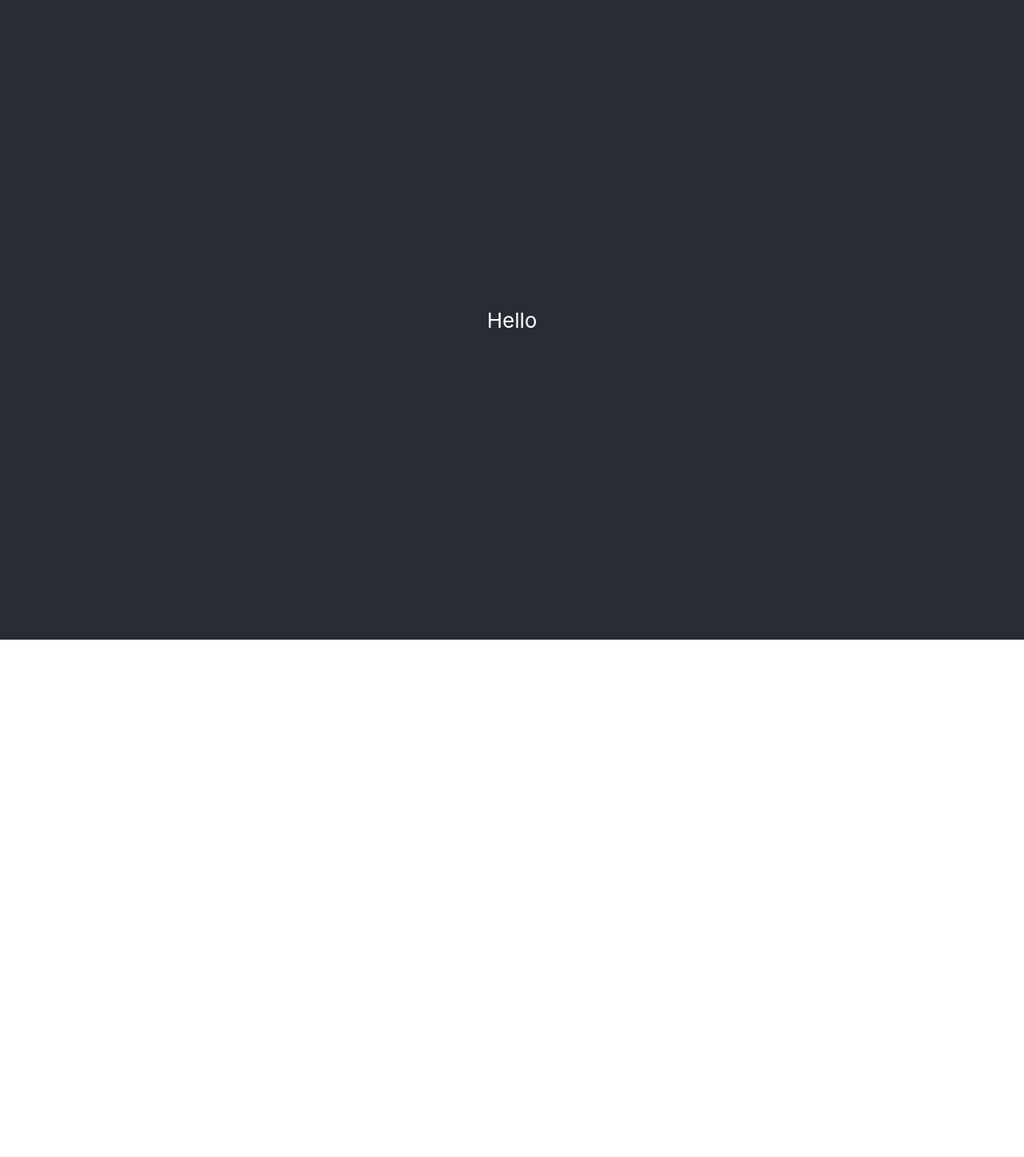
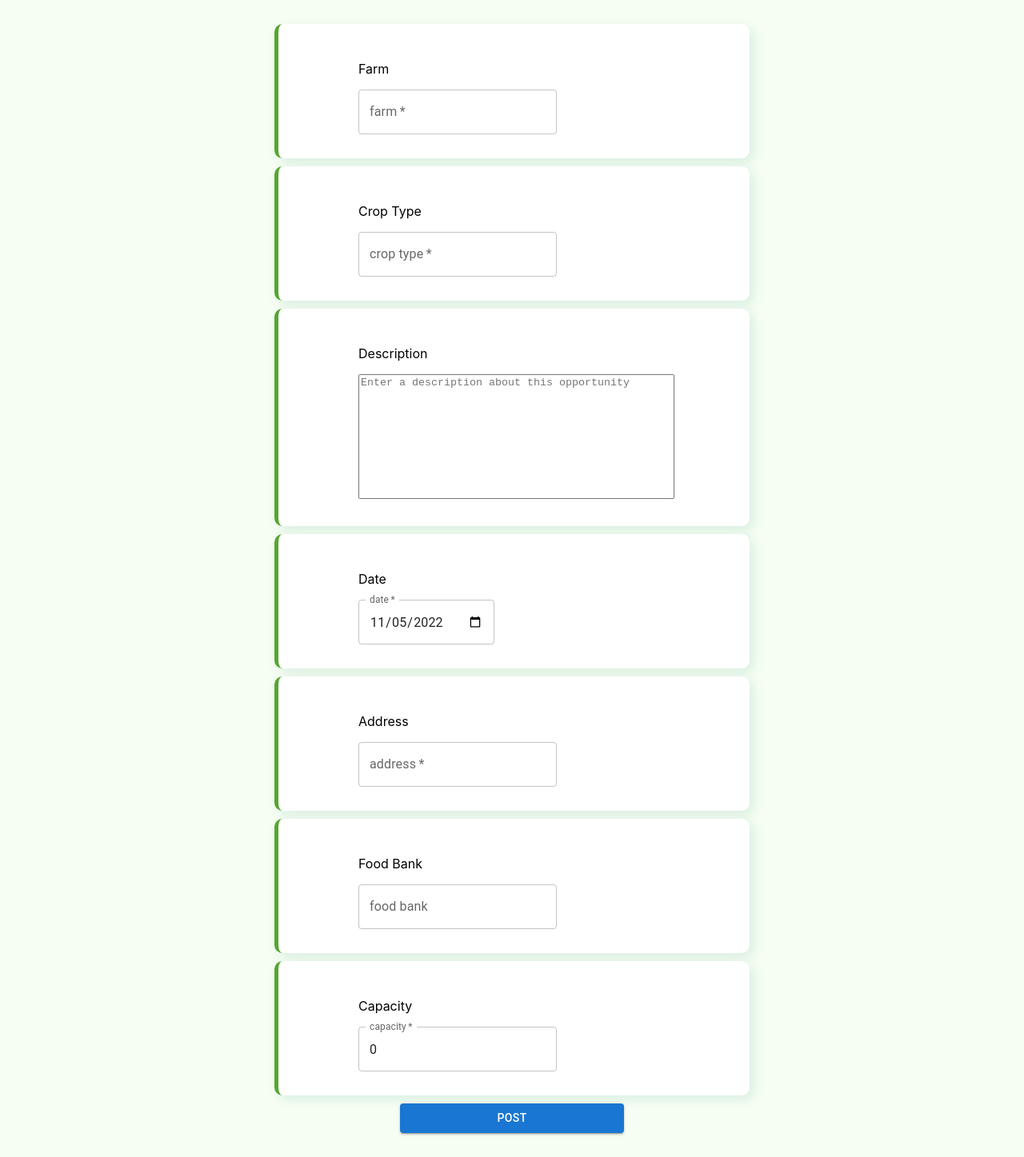
Before and after one commit to 1anakin20/earth-day, a React (Create React App) app in the folder frontend/: page /new_post in a window 1280 px wide. Before the commit this address led to /. Shown: the whole page at 80% size. Before the commit the page ends 800 px from the top, so only its background shows below. Built offline with nearby package versions, Linux system fonts and the light colour scheme.

Commit message:
Create a new post form

```diff
--- a/frontend/package.json
+++ b/frontend/package.json
@@ -3,6 +3,8 @@
   "version": "0.1.0",
   "private": true,
   "dependencies": {
+    "@emotion/styled": "^11.10.5",
+    "@mui/material": "^5.10.12",
     "@testing-library/jest-dom": "^5.16.5",
     "@testing-library/react": "^13.4.0",
     "@testing-library/user-event": "^13.5.0",
--- /dev/null
+++ b/frontend/src/components/new-post/NewPost.css
@@ -0,0 +1,28 @@
+html {
+    background-color: rgba(229, 253, 220, 0.34);
+}
+
+#description {
+    width: 100%;
+    resize: none;
+}
+
+.form__grid {
+    gap: 10px;
+    border-radius: 10px;
+    padding: 30px 100px;
+}
+
+.fieldset {
+    border-radius: 10px;
+    background-color: white;
+    padding: 30px 100px;
+    box-shadow: 5px 5px 15px rgba(0, 127, 95, 0.12);
+    border-left: thick solid #55A630;
+    width: 55%;
+    text-align: left;
+}
+
+#post {
+    width: 20em;
+}
--- /dev/null
+++ b/frontend/src/components/new-post/NewPost.js
@@ -0,0 +1,123 @@
+import {useState} from "react";
+import Grid from "@mui/material/Grid";
+import {Button, TextareaAutosize, TextField} from "@mui/material";
+import "./NewPost.css";
+
+const defaultValues = {
+    farm: "",
+    cropType: "",
+    description: "",
+    date: null,
+    address: "",
+    foodBank: "",
+    capacity: 0,
+};
+
+const NewPost = () => {
+    const date = new Date();
+    defaultValues.date = date.toISOString().split('T')[0]
+
+    const [formValues, setFormValues] = useState(defaultValues);
+    const handleInputChange = (e) => {
+        const {name, value} = e.target;
+        setFormValues({
+            ...formValues,
+            [name]: value,
+        });
+    };
+    const handleSubmit = (event) => {
+        event.preventDefault();
+        console.log(formValues);
+    };
+    return (
+        <form onSubmit={handleSubmit} id={"form"}>
+            <Grid className={"form__grid"} container alignItems="center" justify="center" direction="column">
+                <Grid item className={"fieldset"}>
+                    <p>Farm</p>
+                    <TextField
+                        id="farm"
+                        name="farm"
+                        label="farm"
+                        type="text"
+                        value={formValues.name}
+                        onChange={handleInputChange}
+                        required
+                        variant={"outlined"}
+                    />
+                </Grid>
+                <Grid item className={"fieldset"}>
+                    <p>Crop Type</p>
+                    <TextField
+                        id="cropType"
+                        name="cropType"
+                        label="crop type"
+                        type="text"
+                        value={formValues.cropType}
+                        onChange={handleInputChange}
+                        required
+                    />
+                </Grid>
+                <Grid item className={"fieldset"}>
+                    <p>Description</p>
+                    <TextareaAutosize
+                        minRows={10}
+                        id="description"
+                        name="description"
+                        label="description"
+                        type="text"
+                        placeholder={"Enter a description about this opportunity"}
+                        value={formValues.description}
+                        onChange={handleInputChange}
+                    />
+                </Grid>
+                <Grid item className={"fieldset"}>
+                    <p>Date</p>
+                    <TextField
+                        id="date"
+                        name="date"
+                        label="date"
+                        type="date"
+                        value={formValues.date}
+                        onChange={handleInputChange}
+                        required/>
+                </Grid>
+                <Grid item className={"fieldset"}>
+                    <p>Address</p>
+                    <TextField
+                        id="address"
+                        name="address"
+                        label="address"
+                        type="text"
+                        value={formValues.address}
+                        onChange={handleInputChange}
+                        required/>
+                </Grid>
+                <Grid item className={"fieldset"}>
+                    <p>Food Bank</p>
+                    <TextField
+                        id="foodBank"
+                        name="foodBank"
+                        label="food bank"
+                        type="text"
+                        value={formValues.foodBank}
+                        onChange={handleInputChange}/>
+                </Grid>
+                <Grid item className={"fieldset"}>
+                    <p>Capacity</p>
+                    <TextField
+                        id="capacity"
+                        name="capacity"
+                        label="capacity"
+                        type="number"
+                        value={formValues.capacity}
+                        onChange={handleInputChange}
+                        required/>
+                </Grid>
+                <Button variant="contained" color="primary" type="submit" id={"post"}>
+                    Post
+                </Button>
+            </Grid>
+        </form>
+    );
+};
+export default NewPost;
--- a/frontend/src/index.js
+++ b/frontend/src/index.js
@@ -1,22 +1,19 @@
 import React from 'react';
 import ReactDOM from 'react-dom/client';
 import {
-  BrowserRouter,
-  Routes,
-  Route,
-  Navigate
+    BrowserRouter, Routes, Route, Navigate
 } from 'react-router-dom';
 import './index.css';
 import App from './App';
+import NewPost from "./components/new-post/NewPost";
 
 const root = ReactDOM.createRoot(document.getElementById('root'));
-root.render(
-  <React.StrictMode>
+root.render(<React.StrictMode>
     <BrowserRouter>
-      <Routes>
-        <Route path='/' element={<App />} />
-        <Route path='*' element={<Navigate to='/' />} />
-      </Routes>
+        <Routes>
+            <Route path='/new_post' element={<NewPost />}/>
+            <Route path='/' element={<App/>}/>
+            <Route path='*' element={<Navigate to='/'/>}/>
+        </Routes>
     </BrowserRouter>
-  </React.StrictMode>
-);
+</React.StrictMode>);
```
Also changed, not shown: 1 other file (tests, documents, lock files or other folders).
